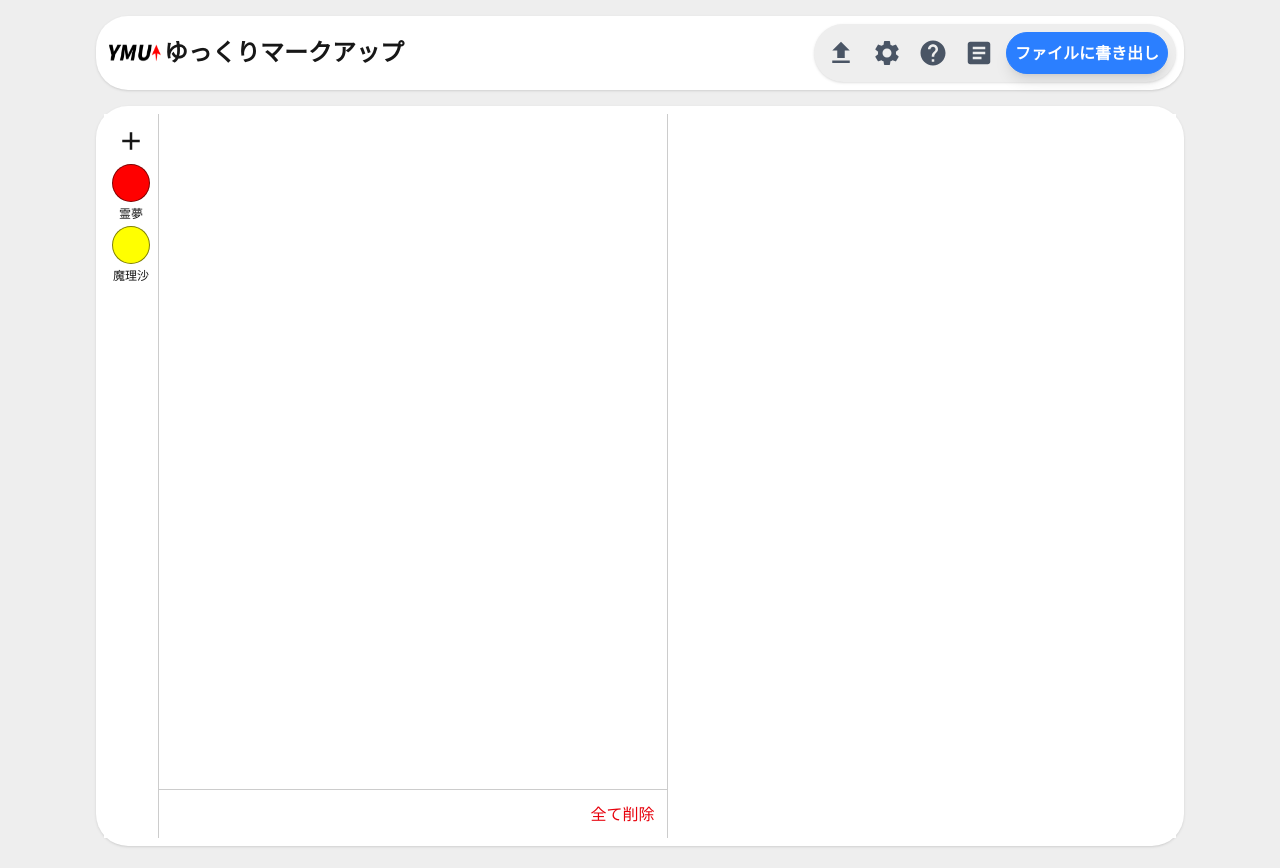
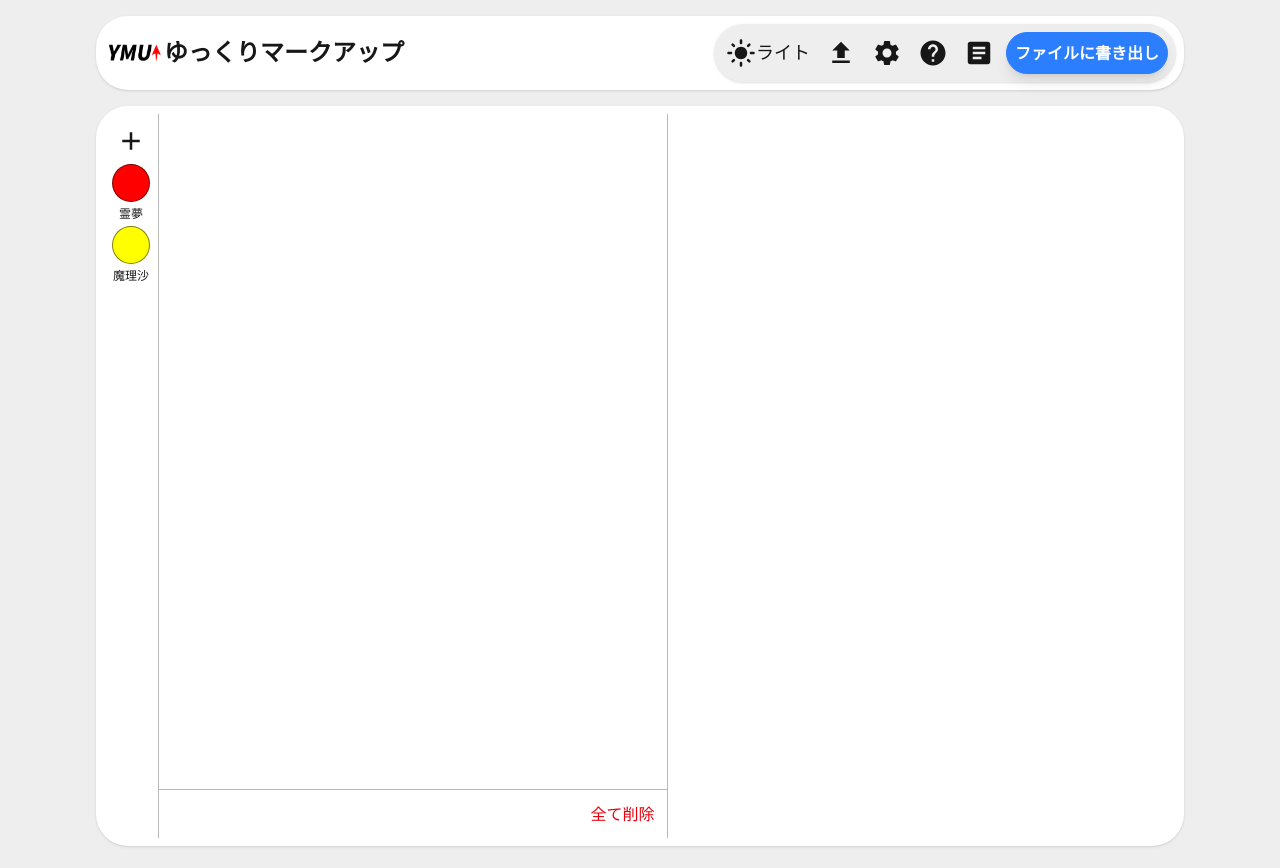
Before and after one commit to SARADA7156/yukkuri_markup, a React (Vite) app in the folder yukkuri_markup/: page / in a window 1280 px wide. Built offline with nearby package versions, Linux system fonts and the light colour scheme.

Commit message:
テーマ変更機能を実装

```diff
--- a/yukkuri_markup/src/app/Home/_components/ScriptEditor.tsx
+++ b/yukkuri_markup/src/app/Home/_components/ScriptEditor.tsx
@@ -11,10 +11,10 @@ export default function ScriptEditor({ editor }: ScriptEditorProps) {
     }
 
     return (
-        <div className="h-full w-1/2 border-e border-e-black/20 flex flex-col">
+        <div className="h-full w-1/2 border-e border-e-(--border) flex flex-col">
             <EditorContent editor={editor} className="h-full" />
 
-            <div className="mt-auto border-t border-t-black/20 p-2">
+            <div className="mt-auto border-t border-t-(--border) p-2">
                 <Button className="ms-auto text-red-600" onClick={() => contentClear()}>
                     全て削除
                 </Button>
--- a/yukkuri_markup/src/app/Home/_components/SideBar.tsx
+++ b/yukkuri_markup/src/app/Home/_components/SideBar.tsx
@@ -42,7 +42,7 @@ export default function SideBar({ chars, editor }: SideBarProps) {
     }
 
     return (
-        <div className="bg-white p-2 w-14 border-e border-e-black/20">
+        <div className="bg-(--content) p-2 w-14 border-e border-e-(--border) rounded-s-4xl">
             <Button className="p-1 cursor-pointer" title="カスタムキャラクターを追加">
                 <MdAdd className="text-3xl" />
             </Button>
--- a/yukkuri_markup/src/app/Home/_components/Toolbar.tsx
+++ b/yukkuri_markup/src/app/Home/_components/Toolbar.tsx
@@ -1,32 +1,42 @@
+import { useTheme } from "@/app/hooks/useTheme";
 import Button from "@/components/Button/Button";
 import Container from "@/components/Container";
-import { MdSettings, MdHelp, MdArticle, MdUpload } from "react-icons/md";
+import { MdSettings, MdHelp, MdArticle, MdUpload, MdDarkMode, MdLightMode } from "react-icons/md";
 import { Link } from "react-router-dom";
 
 export default function Toolbar() {
+    const { theme, toggleTheme } = useTheme();
+
+    const ThemeIcon = theme === "dark" ? <MdDarkMode /> : <MdLightMode />
     return (
-        <Container id="toolbar" className="flex bg-white" as="header">
+        <Container id="toolbar" className="flex bg-(--content)" as="header">
             <div className="flex items-center">
                 <img src="/icon.png" alt="ゆっくりマークアップ" className="w-15" />
                 <h1 className="text-2xl font-bold">ゆっくりマークアップ</h1>
             </div>
 
-            <Container className="flex items-center m-0 bg-[#eeeeee] ms-auto">
-                <Button className="text-3xl me-2 text-gray-600" title="ファイルをアップロード">
+            <Container className="flex items-center m-0 bg-(--background) ms-auto">
+
+                <Button className="text-3xl me-2" onClick={() => toggleTheme()}>
+                    {ThemeIcon}
+                    <p className="text-lg">{theme === "dark" ? "ダーク" : "ライト"}</p>
+                </Button>
+
+                <Button className="text-3xl me-2" title="ファイルをアップロード">
                     <MdUpload />
                 </Button>
 
-                <Button className="text-3xl me-2 text-gray-600" title="設定">
+                <Button className="text-3xl me-2" title="設定">
                     <MdSettings />
                 </Button>
 
-                <Button className="text-3xl me-2 text-gray-600" title="ヘルプ">
+                <Button className="text-3xl me-2" title="ヘルプ">
                     <Link to={"/help"}>
                         <MdHelp />
                     </Link>
                 </Button>
 
-                <Button className="text-3xl me-2 text-gray-600" title="ドキュメントを見る">
+                <Button className="text-3xl me-2" title="ドキュメントを見る">
                     <MdArticle />
                 </Button>
 
--- a/yukkuri_markup/src/app/Home/page.tsx
+++ b/yukkuri_markup/src/app/Home/page.tsx
@@ -35,10 +35,10 @@ export default function EditorHome() {
         <div className="mt-4">
             <Toolbar />
 
-            <Container className="flex h-185 bg-white">
+            <Container className="flex h-185 bg-(--content)">
                 <SideBar chars={chars} editor={editor} />
 
-                <div className="flex bg-white w-full">
+                <div className="flex w-full">
                     <ScriptEditor editor={editor} />
                     <ScriptPreview scriptData={scriptData} />
                 </div>
--- /dev/null
+++ b/yukkuri_markup/src/app/hooks/useTheme.tsx
@@ -0,0 +1,33 @@
+import { useEffect, useState } from "react";
+
+export function useTheme() {
+    const [theme, setTheme] = useState<"light" | "dark">(() => {
+        if (typeof window !== "undefined") {
+            const savedTheme = localStorage.getItem("theme");
+            if (savedTheme === "dark" || savedTheme === "light") {
+                return savedTheme;
+            }
+
+        }
+        if (window.matchMedia('(prefers-color-scheme: dark)').matches) {
+            return "dark";
+        }
+        return "light";
+    });
+
+    useEffect(() => {
+        const root = document.documentElement;
+        if (theme === 'dark') {
+            root.setAttribute("data-theme", "dark");
+        } else {
+            root.removeAttribute("data-theme");
+        }
+        localStorage.setItem('theme', theme);
+    }, [theme]);
+
+    const toggleTheme = () => {
+        setTheme((prev) => (prev === "dark" ? "light" : "dark"));
+    };
+
+    return { theme, toggleTheme }
+}
--- a/yukkuri_markup/src/components/Button/Button.tsx
+++ b/yukkuri_markup/src/components/Button/Button.tsx
@@ -23,7 +23,7 @@ export default function Button({
             )}
             {...props}
         >
-            {children && <div>{children}</div>}
+            {children && <>{children}</>}
             {title &&
                 <span
                     className={`
--- a/yukkuri_markup/src/index.css
+++ b/yukkuri_markup/src/index.css
@@ -4,6 +4,30 @@
 :root {
     --background: #eeeeee;
     --foreground: #171717;
+    --content: #ffffff;
+    --border: #00000046;
+}
+
+/* @media (prefers-color-scheme: dark) {
+    :root {
+        --background: #080808;
+        --foreground: #ededed;
+        --content: #252525;
+    }
+} */
+
+:root[data-theme="light"] {
+    --background: #eeeeee;
+    --foreground: #171717;
+    --content: #ffffff;
+    --border: #00000046;
+}
+
+:root[data-theme="dark"] {
+    --background: #080808;
+    --foreground: #ededed;
+    --content: #252525;
+    --border: #ffffff6e;
 }
 
 body {
@@ -13,11 +37,10 @@ body {
 
 .tiptap {
     height: 100%;
-
 }
 
 .tiptap:focus {
-    outline: 2px solid #00000036;
+    outline: 2px solid var(--border);
 }
 
 .tiptap {
```
